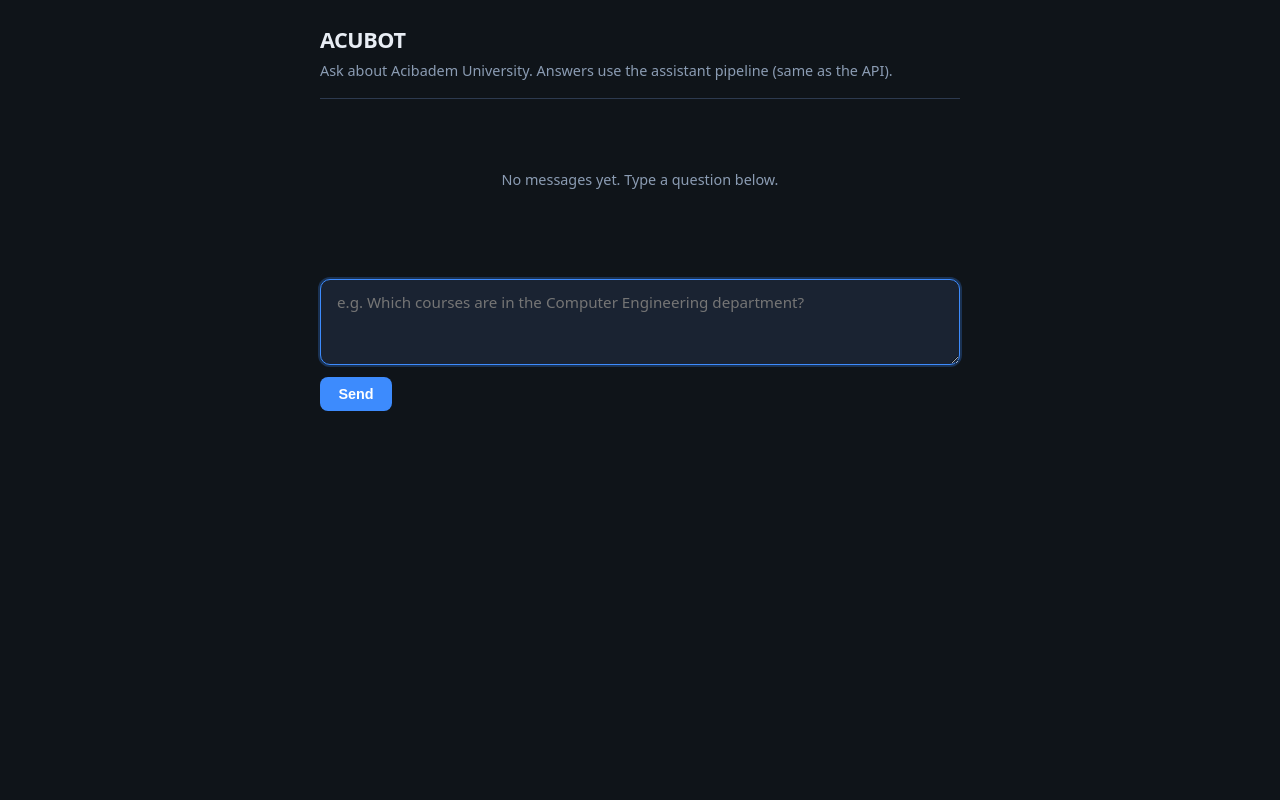
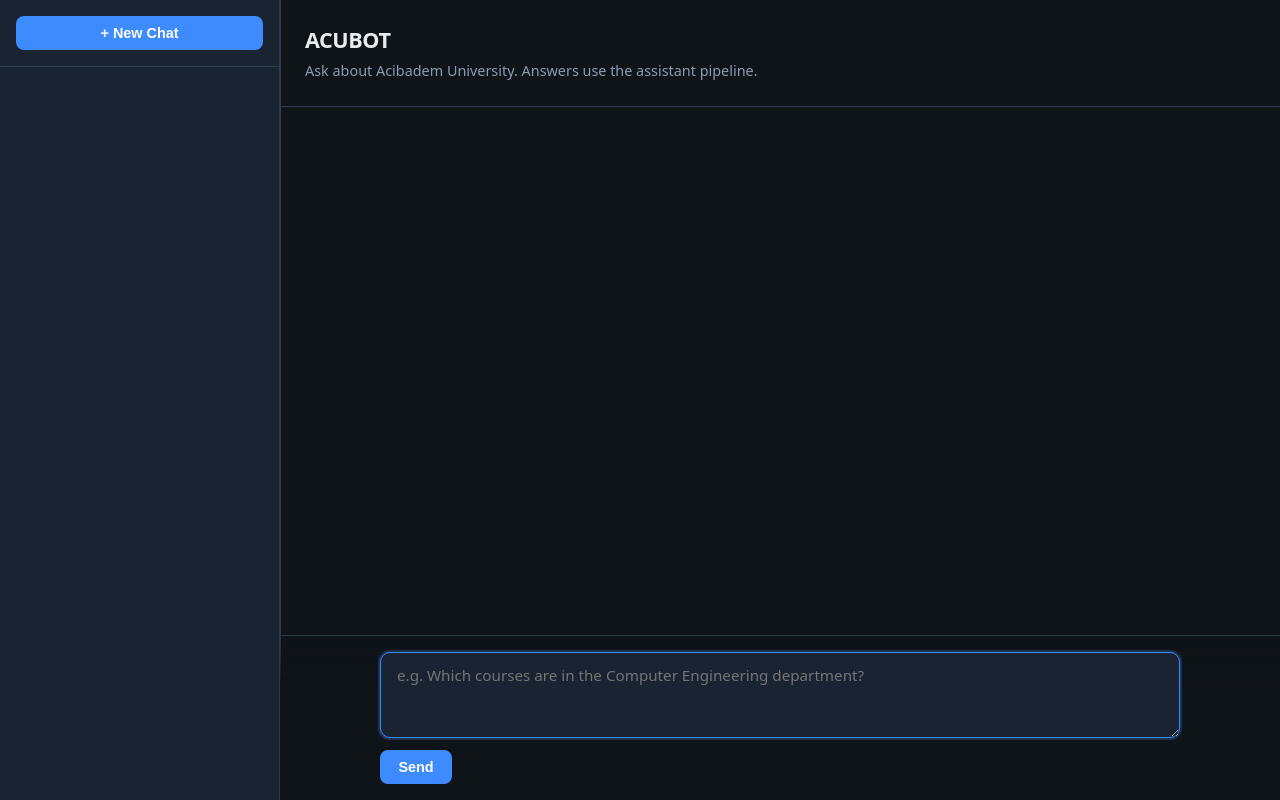
Before and after one commit to beyz100/ACUBOT, a Django app: page /chat/ in a window 1280 px wide. Run offline with Django 5.2, Linux system fonts and the light colour scheme.

Commit message:
implemented sidebar for conversation management, updated chat interface, and added API endpoints for conversation handling

```diff
--- a/chatbot/templates/chatbot/chat.html
+++ b/chatbot/templates/chatbot/chat.html
@@ -3,7 +3,7 @@
 <head>
   <meta charset="utf-8">
   <meta name="viewport" content="width=device-width, initial-scale=1">
-  <title>ACUBOT — Chat</title>
+  <title>ACUBOT</title>
   <style>
     :root {
       --bg: #0f1419;
@@ -16,17 +16,6 @@
       --bot-bg: #1e2d22;
     }
     * { box-sizing: border-box; }
-    .visually-hidden {
-      position: absolute;
-      width: 1px;
-      height: 1px;
-      padding: 0;
-      margin: -1px;
-      overflow: hidden;
-      clip: rect(0, 0, 0, 0);
-      white-space: nowrap;
-      border: 0;
-    }
     body {
       margin: 0;
       min-height: 100vh;
@@ -35,45 +24,104 @@
       color: var(--text);
       line-height: 1.5;
     }
-    .wrap {
-      max-width: 42rem;
-      margin: 0 auto;
-      padding: 1.5rem 1rem 4rem;
+    .container {
+      display: flex;
+      height: 100vh;
+      gap: 1px;
+      background: var(--border);
     }
-    header {
-      margin-bottom: 1.5rem;
-      padding-bottom: 1rem;
+    .sidebar {
+      width: 280px;
+      background: var(--surface);
+      border-right: 1px solid var(--border);
+      display: flex;
+      flex-direction: column;
+    }
+    .sidebar-header {
+      padding: 1rem;
       border-bottom: 1px solid var(--border);
     }
-    header h1 {
+    .sidebar-header button {
+      width: 100%;
+      background: var(--accent);
+      color: #fff;
+      border: none;
+      padding: 0.55rem 1rem;
+      border-radius: 8px;
+      font-weight: 600;
+      cursor: pointer;
+      font-size: 0.9rem;
+    }
+    .sidebar-header button:hover {
+      filter: brightness(1.08);
+    }
+    .conversations-list {
+      flex: 1;
+      overflow-y: auto;
+      padding: 0.5rem;
+    }
+    .conversation-item {
+      padding: 0.75rem;
+      margin-bottom: 0.25rem;
+      border-radius: 6px;
+      cursor: pointer;
+      border: 1px solid transparent;
+      font-size: 0.9rem;
+      transition: all 0.2s;
+    }
+    .conversation-item:hover {
+      background: var(--bg);
+      border-color: var(--border);
+    }
+    .conversation-item.active {
+      background: var(--accent);
+      border-color: var(--accent);
+      font-weight: 600;
+    }
+    .main-content {
+      flex: 1;
+      display: flex;
+      flex-direction: column;
+      background: var(--bg);
+    }
+    .header {
+      padding: 1.5rem;
+      border-bottom: 1px solid var(--border);
+    }
+    .header h1 {
       margin: 0 0 0.25rem;
       font-size: 1.35rem;
       font-weight: 600;
       letter-spacing: -0.02em;
     }
-    header p {
+    .header p {
       margin: 0;
       font-size: 0.9rem;
       color: var(--muted);
     }
-    .error {
-      background: #3d1f24;
-      border: 1px solid #6b2d36;
-      color: #f5c6cb;
-      padding: 0.65rem 0.85rem;
-      border-radius: 8px;
+    .messages-container {
+      flex: 1;
+      overflow-y: auto;
+      padding: 1.5rem 1rem 4rem;
+      max-width: 800px;
+      margin: 0 auto;
+      width: 100%;
+    }
+    .empty-state {
+      color: var(--muted);
+      font-size: 0.9rem;
+      text-align: center;
+      padding: 2rem 1rem;
+    }
+    .message {
+      display: flex;
       margin-bottom: 1rem;
-      font-size: 0.9rem;
     }
-    .thread {
-      display: flex;
-      flex-direction: column;
-      gap: 0.75rem;
-      margin-bottom: 1.25rem;
-      min-height: 120px;
+    .message.user {
+      justify-content: flex-end;
     }
     .bubble {
-      max-width: 90%;
+      max-width: 70%;
       padding: 0.75rem 1rem;
       border-radius: 12px;
       border: 1px solid var(--border);
@@ -82,37 +130,27 @@
       word-break: break-word;
     }
     .bubble.user {
-      align-self: flex-end;
       background: var(--user-bg);
     }
     .bubble.assistant {
-      align-self: flex-start;
       background: var(--bot-bg);
     }
-    .bubble .label {
-      display: block;
-      font-size: 0.7rem;
-      text-transform: uppercase;
-      letter-spacing: 0.06em;
-      color: var(--muted);
-      margin-bottom: 0.35rem;
-    }
-    .empty {
-      color: var(--muted);
-      font-size: 0.9rem;
-      text-align: center;
-      padding: 2rem 1rem;
-    }
     .composer {
-      position: sticky;
+      position: fixed;
       bottom: 0;
-      padding-top: 1rem;
+      right: 0;
+      left: 280px;
+      padding: 1rem;
       background: linear-gradient(to top, var(--bg) 70%, transparent);
+      border-top: 1px solid var(--border);
     }
     form.compose {
       display: flex;
       flex-direction: column;
       gap: 0.75rem;
+      max-width: 800px;
+      margin: 0 auto;
+      width: 100%;
     }
     textarea {
       width: 100%;
@@ -133,9 +171,7 @@
     }
     .actions {
       display: flex;
-      flex-wrap: wrap;
       gap: 0.5rem;
-      align-items: center;
     }
     button[type="submit"] {
       background: var(--accent);
@@ -147,61 +183,75 @@
       font-size: 0.9rem;
       cursor: pointer;
     }
-    button[type="submit"]:hover {
+    button[type="submit"]:hover:not(:disabled) {
       filter: brightness(1.08);
     }
-    button.secondary {
-      background: transparent;
+    button[type="submit"]:disabled {
+      opacity: 0.5;
+      cursor: not-allowed;
+    }
+    .error {
+      background: #3d1f24;
+      border: 1px solid #6b2d36;
+      color: #f5c6cb;
+      padding: 0.65rem 0.85rem;
+      border-radius: 8px;
+      font-size: 0.9rem;
+    }
+    .loading {
       color: var(--muted);
-      border: 1px solid var(--border);
-      padding: 0.5rem 0.9rem;
-      border-radius: 8px;
-      font-size: 0.85rem;
-      cursor: pointer;
+      font-style: italic;
     }
-    button.secondary:hover {
-      color: var(--text);
-      border-color: var(--muted);
+    .visually-hidden {
+      position: absolute;
+      width: 1px;
+      height: 1px;
+      padding: 0;
+      margin: -1px;
+      overflow: hidden;
+      clip: rect(0, 0, 0, 0);
+      white-space: nowrap;
+      border: 0;
     }
   </style>
 </head>
 <body>
-  <div class="wrap">
-    <header>
+  <div class="container">
+    <div class="sidebar">
+      <div class="sidebar-header">
+        <button onclick="createNewConversation()">+ New Chat</button>
+      </div>
+      <div class="conversations-list" id="conversationsList"></div>
+    </div>
+    <div class="main-content">
+      <div class="header">
         <h1>ACUBOT</h1>
-      <p>Ask about Acibadem University. Answers use the assistant pipeline (same as the API).</p>
-    </header>
-
-    {% if error %}
-      <div class="error">{{ error }}</div>
-    {% endif %}
-
-    <div class="thread" id="thread" aria-live="polite">
-      {% if history %}
-        {% for row in history %}
-          <div class="bubble {{ row.role }}">
-            <span class="label">{% if row.role == "user" %}You{% else %}ACUBOT{% endif %}</span>
-            {{ row.text }}
+        <p>Ask about Acibadem University. Answers use the assistant pipeline.</p>
       </div>
-        {% endfor %}
-      {% else %}
-        <p class="empty">No messages yet. Type a question below.</p>
-      {% endif %}
-    </div>
-
+      <div class="messages-container" id="messagesContainer"></div>
       <div class="composer">
-      <form class="compose" method="post" action="">
-        {% csrf_token %}
+        <form class="compose" onsubmit="sendMessage(event)">
           <label for="message" class="visually-hidden">Your question</label>
-        <textarea id="message" name="message" placeholder="e.g. Which courses are in the Computer Engineering department?" rows="3" autofocus></textarea>
+          <textarea id="message" placeholder="e.g. Which courses are in the Computer Engineering department?" rows="3" autofocus></textarea>
           <div class="actions">
             <button type="submit">Send</button>
-          {% if history %}
-            <button type="submit" class="secondary" name="clear_history" value="1" formnovalidate>Clear history</button>
-          {% endif %}
           </div>
         </form>
       </div>
     </div>
+  </div>
+  <script>
+    let currentConversationId=null;
+    const apiBaseUrl='/api/chat';
+    function getCookie(n){let v=null;if(document.cookie&&document.cookie!==''){document.cookie.split(';').forEach(c=>{c=c.trim();if(c.substring(0,n.length+1)===(n+'=')){v=decodeURIComponent(c.substring(n.length+1));}});}return v;}
+    const csrfToken=document.querySelector('[name=csrfmiddlewaretoken]')?.value||getCookie('csrftoken');
+    async function fetchWithAuth(u,o={}){const h={'Content-Type':'application/json',...(o.headers||{})};if(csrfToken&&o.method&&o.method!=='GET'){h['X-CSRFToken']=csrfToken;}const r=await fetch(u,{...o,headers:h});if(r.status===401){window.location.href='/admin/login/';}return r;}
+    async function loadConversations(){const r=await fetchWithAuth(`${apiBaseUrl}/conversations/`);if(!r||!r.ok)return;const c=await r.json();const l=document.getElementById('conversationsList');l.innerHTML='';c.forEach(v=>{const i=document.createElement('div');i.className=`conversation-item ${v.id===currentConversationId?'active':''}`;i.textContent=v.title||`Conversation ${v.id}`;i.onclick=()=>selectConversation(v.id);l.appendChild(i);});if(c.length===0&&currentConversationId===null){createNewConversation();}}
+    async function createNewConversation(){const r=await fetchWithAuth(`${apiBaseUrl}/conversations/`,{method:'POST',body:JSON.stringify({title:`Chat ${new Date().toLocaleDateString()}`})});if(!r||!r.ok)return;const v=await r.json();selectConversation(v.id);await loadConversations();}
+    async function selectConversation(i){currentConversationId=i;document.getElementById('message').value='';await loadMessages();await loadConversations();}
+    async function loadMessages(){if(!currentConversationId)return;const r=await fetchWithAuth(`${apiBaseUrl}/conversations/${currentConversationId}/messages/`);if(!r||!r.ok)return;const m=await r.json();const c=document.getElementById('messagesContainer');c.innerHTML='';if(m.length===0){c.innerHTML='<p class="empty-state">No messages yet.</p>';return;}m.forEach(v=>{const d=document.createElement('div');d.className=`message ${v.role}`;const b=document.createElement('div');b.className=`bubble ${v.role}`;b.textContent=v.content;d.appendChild(b);c.appendChild(d);});c.scrollTop=c.scrollHeight;}
+    async function sendMessage(e){e.preventDefault();if(!currentConversationId){await createNewConversation();}const t=document.getElementById('message');const m=t.value.trim();if(!m)return;t.value='';const b=e.target.querySelector('button[type="submit"]');b.disabled=true;const c=document.getElementById('messagesContainer');if(c.innerHTML.includes('empty-state')){c.innerHTML='';}const u=document.createElement('div');u.className='message user';const ub=document.createElement('div');ub.className='bubble user';ub.textContent=m;u.appendChild(ub);c.appendChild(u);c.scrollTop=c.scrollHeight;const l=document.createElement('div');l.className='message';l.innerHTML='<p class="loading">ACUBOT is thinking...</p>';c.appendChild(l);c.scrollTop=c.scrollHeight;try{const r=await fetchWithAuth(`${apiBaseUrl}/conversations/${currentConversationId}/send/`,{method:'POST',body:JSON.stringify({message:m})});if(!r||!r.ok){l.remove();const ed=document.createElement('div');ed.className='error';ed.textContent='Failed to send message.';c.appendChild(ed);b.disabled=false;return;}await loadMessages();}catch(er){console.error('Error:',er);l.remove();const ed=document.createElement('div');ed.className='error';ed.textContent='Error: '+er.message;c.appendChild(ed);}b.disabled=false;}
+    document.addEventListener('DOMContentLoaded',()=>{loadConversations();setInterval(loadConversations,30000);});
+  </script>
 </body>
 </html>
--- a/chatbot/urls.py
+++ b/chatbot/urls.py
@@ -1,6 +1,16 @@
 from django.urls import path
-from .views import chat_with_acubot
+from .views import (
+    chat_with_acubot,
+    conversations_list,
+    conversation_detail,
+    conversation_messages,
+    send_message,
+)
 
 urlpatterns = [
     path('ask/', chat_with_acubot, name='ask_acubot'),
+    path('conversations/', conversations_list, name='conversations_list'),
+    path('conversations/<int:conversation_id>/', conversation_detail, name='conversation_detail'),
+    path('conversations/<int:conversation_id>/messages/', conversation_messages, name='conversation_messages'),
+    path('conversations/<int:conversation_id>/send/', send_message, name='send_message'),
 ]
--- a/chatbot/views.py
+++ b/chatbot/views.py
@@ -4,8 +4,12 @@ from django.views.decorators.http import require_http_methods
 from rest_framework.decorators import api_view
 from rest_framework.response import Response
 from rest_framework import status
+from rest_framework.permissions import IsAuthenticated
+from rest_framework.decorators import permission_classes
 
 from .services import ask_acubot
+from .models import Conversation, Message
+from .serializers import ConversationSerializer, ConversationListSerializer, MessageSerializer
 
 CHAT_HISTORY_SESSION_KEY = "acubot_chat_history"
 MAX_CHAT_TURNS = 25
@@ -62,3 +66,96 @@ def chat_with_acubot(request):
     return Response({
         "response": bot_response
     }, status=status.HTTP_200_OK)
+
+
+@api_view(['GET', 'POST'])
+@permission_classes([IsAuthenticated])
+def conversations_list(request):
+    if request.method == 'GET':
+        conversations = Conversation.objects.filter(user=request.user)
+        serializer = ConversationListSerializer(conversations, many=True)
+        return Response(serializer.data)
+
+    if request.method == 'POST':
+        title = request.data.get('title', 'New Conversation')
+        conversation = Conversation.objects.create(user=request.user, title=title)
+        serializer = ConversationSerializer(conversation)
+        return Response(serializer.data, status=status.HTTP_201_CREATED)
+
+
+@api_view(['GET', 'DELETE', 'PATCH'])
+@permission_classes([IsAuthenticated])
+def conversation_detail(request, conversation_id):
+    try:
+        conversation = Conversation.objects.get(id=conversation_id, user=request.user)
+    except Conversation.DoesNotExist:
+        return Response(
+            {"error": "Conversation not found."},
+            status=status.HTTP_404_NOT_FOUND
+        )
+
+    if request.method == 'GET':
+        serializer = ConversationSerializer(conversation)
+        return Response(serializer.data)
+
+    if request.method == 'DELETE':
+        conversation.delete()
+        return Response(status=status.HTTP_204_NO_CONTENT)
+
+    if request.method == 'PATCH':
+        title = request.data.get('title')
+        if title:
+            conversation.title = title
+            conversation.save()
+        serializer = ConversationSerializer(conversation)
+        return Response(serializer.data)
+
+
+@api_view(['GET'])
+@permission_classes([IsAuthenticated])
+def conversation_messages(request, conversation_id):
+    try:
+        conversation = Conversation.objects.get(id=conversation_id, user=request.user)
+    except Conversation.DoesNotExist:
+        return Response(
+            {"error": "Conversation not found."},
+            status=status.HTTP_404_NOT_FOUND
+        )
+
+    messages = conversation.messages.all()
+    serializer = MessageSerializer(messages, many=True)
+    return Response(serializer.data)
+
+
+@api_view(['POST'])
+@permission_classes([IsAuthenticated])
+def send_message(request, conversation_id):
+    try:
+        conversation = Conversation.objects.get(id=conversation_id, user=request.user)
+    except Conversation.DoesNotExist:
+        return Response(
+            {"error": "Conversation not found."},
+            status=status.HTTP_404_NOT_FOUND
+        )
+
+    user_message = request.data.get('message', '').strip()
+    if not user_message:
+        return Response(
+            {"error": "Message cannot be empty."},
+            status=status.HTTP_400_BAD_REQUEST
+        )
+
+    Message.objects.create(conversation=conversation, role='user', content=user_message)
+
+    history = [
+        {"role": msg.role, "text": msg.content}
+        for msg in conversation.messages.all()
+    ]
+
+    bot_response = ask_acubot(user_message, conversation_history=history)
+
+    Message.objects.create(conversation=conversation, role='assistant', content=bot_response)
+
+    messages = conversation.messages.all()
+    serializer = MessageSerializer(messages, many=True)
+    return Response(serializer.data, status=status.HTTP_201_CREATED)
```
Also changed, not shown: chatbot/serializers.py (added, +25 -0 lines), README.md, chatbot/web_urls.py (line endings or trailing spaces). Lines whose indentation alone changed are shown as unchanged.
